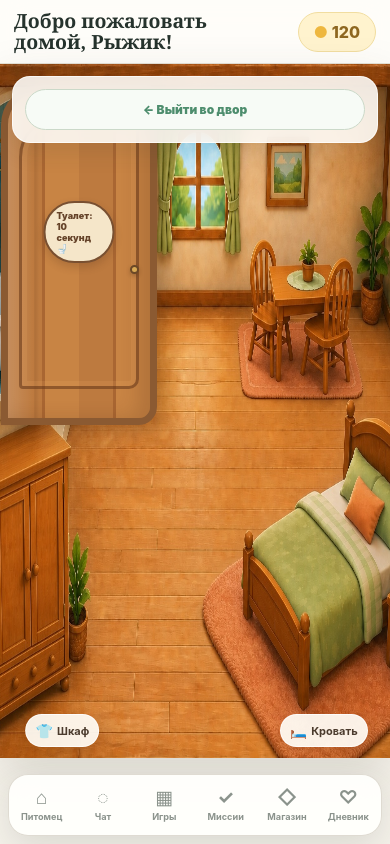
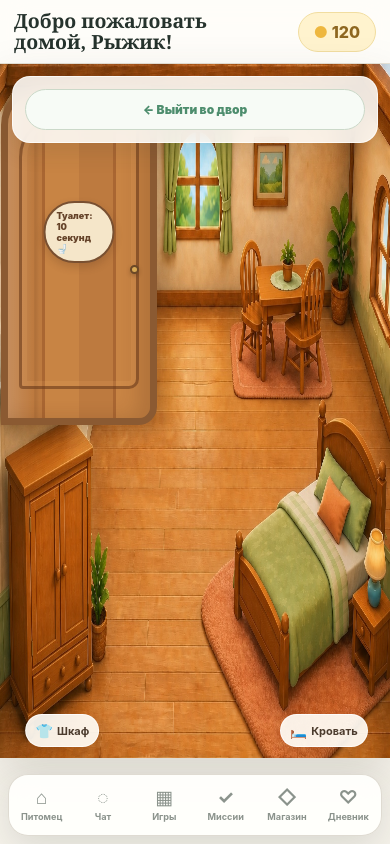
Before and after one commit to dianarustamqyzy/Diana, a React (Vite) app: page /pet-home in a window 390 px wide. Built offline with nearby package versions, Linux system fonts and the light colour scheme; no server answers.

Commit message:
Keep mobile scenes fully visible

```diff
--- a/src/styles/mobile-scenes.css
+++ b/src/styles/mobile-scenes.css
@@ -68,7 +68,7 @@
     border: 0;
     border-radius: 0;
     background-position: center;
-    background-size: 122% 100%;
+    background-size: 100% 100%;
   }
 
   .mobile-scene-hint {
@@ -137,14 +137,14 @@
     border-radius: 0;
     background-image: var(--mobile-room-image);
     background-position: center;
-    background-size: 122% 100%;
+    background-size: 100% 100%;
   }
 
   .home-table-foreground,
   .home-toilet-foreground {
     background-image: var(--mobile-room-image);
     background-position: center;
-    background-size: 122% 100%;
+    background-size: 100% 100%;
   }
 
   .home-place--bath {
```
